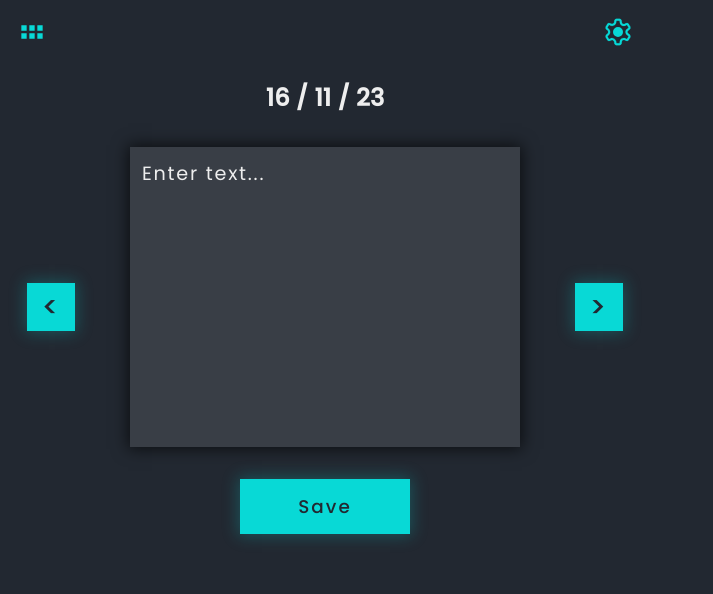
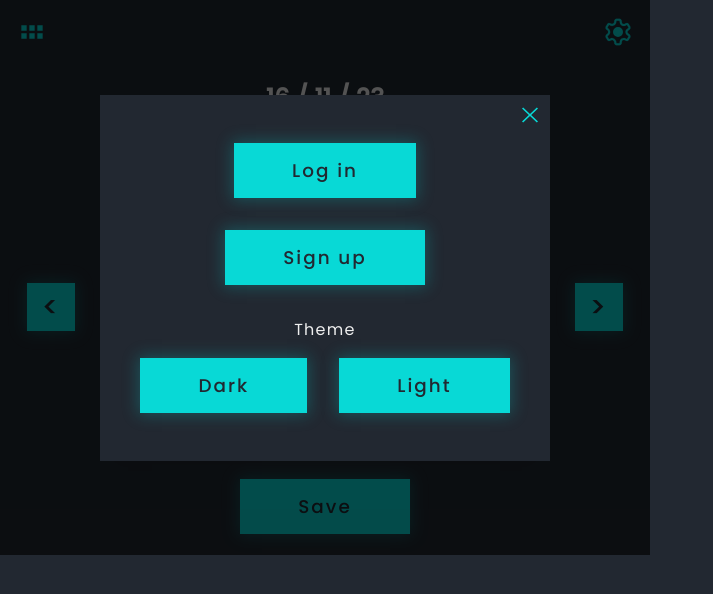
Before and after one commit to Umlen/successful-diary, a React (Create React App) app: page / in a window 1280 px wide. Both pictures are taken after a click on the button 618 px from the left and 32 px from the top of the page. Shown: the top 594 px of the page, without its empty margins (0-713 px from the left). Built offline with nearby package versions, Linux system fonts and the light colour scheme.

Commit message:
ModalWindow

```diff
--- a/src/components/SingleDay.tsx
+++ b/src/components/SingleDay.tsx
@@ -13,7 +13,7 @@ const SingleDay: FunctionComponent = () => {
       <div className="flexColumn">
         <h2>{date}</h2>
         <TextArea placeholder="Enter text..." />
-        <RectangleButton buttonText="Save" />
+        <RectangleButton>Save</RectangleButton>
       </div>
       <SquareButton>&gt;</SquareButton>
     </div>
--- a/src/components/ui/ControlsBar.tsx
+++ b/src/components/ui/ControlsBar.tsx
@@ -1,4 +1,4 @@
-import { type FunctionComponent } from 'react';
+import { useState, type FunctionComponent } from 'react';
 import gridIconDark from '../../assets/icons/grid-icon-dark.svg';
 import singleIconDark from '../../assets/icons/single-day-icon-dark.svg';
 import settingsIconDark from '../../assets/icons/settings-icon-dark.svg';
@@ -7,6 +7,7 @@ import singleIconLight from '../../assets/icons/single-day-icon-light.svg';
 import settingsIconLight from '../../assets/icons/settings-icon-light.svg'; */
 import TransparentButton from './TransparentButton';
 import styles from '../../style/ui/controlsBar.module.scss';
+import ModalWindow from './ModalWindow';
 
 interface ControlsBarProps {
   isGridView: boolean;
@@ -15,9 +16,15 @@ interface ControlsBarProps {
 
 const ControlsBar: FunctionComponent<ControlsBarProps> = (props) => {
   const { isGridView, gridViewToggler } = props;
+  const [isModalShown, setIsModalShown] = useState(false);
+
+  function modalWindowToggler(): void {
+    setIsModalShown((prevModalState) => !prevModalState);
+  }
 
   return (
     <div className={styles.controlsBar}>
+      {isModalShown && <ModalWindow modalWindowToggler={modalWindowToggler} />}
       <TransparentButton onClick={gridViewToggler}>
         {isGridView ? (
           <img src={singleIconDark} alt="" />
@@ -25,7 +32,7 @@ const ControlsBar: FunctionComponent<ControlsBarProps> = (props) => {
           <img src={gridIconDark} alt="" />
         )}
       </TransparentButton>
-      <TransparentButton>
+      <TransparentButton onClick={modalWindowToggler}>
         <img src={settingsIconDark} alt="" />
       </TransparentButton>
     </div>
--- /dev/null
+++ b/src/components/ui/ModalWindow.tsx
@@ -0,0 +1,37 @@
+import { type FunctionComponent } from 'react';
+import closeIconDark from '../../assets/icons/close-icon-dark.svg';
+/* import closeIconLight from '../../assets/icons/close-icon-light.svg'; */
+import RectangleButton from './RectangleButton';
+import styles from '../../style/ui/modalWindow.module.scss';
+
+interface ModalWindowProps {
+  modalWindowToggler: () => void;
+}
+
+const ModalWindow: FunctionComponent<ModalWindowProps> = ({
+  modalWindowToggler,
+}) => {
+  return (
+    <div className={styles.blackout}>
+      <div className={`flexColumn ${styles.modalWindow}`}>
+        <img
+          onClick={modalWindowToggler}
+          src={closeIconDark}
+          alt=""
+          className={styles.closeIcon}
+        />
+        <div className="flexColumn">
+          <RectangleButton>Log in</RectangleButton>
+          <RectangleButton>Sign up</RectangleButton>
+        </div>
+        <p className={styles.themeText}>Theme</p>
+        <div className="flexRow">
+          <RectangleButton>Dark</RectangleButton>
+          <RectangleButton>Light</RectangleButton>
+        </div>
+      </div>
+    </div>
+  );
+};
+
+export default ModalWindow;
--- a/src/components/ui/RectangleButton.tsx
+++ b/src/components/ui/RectangleButton.tsx
@@ -2,16 +2,16 @@ import { type ComponentPropsWithoutRef, type FunctionComponent } from 'react';
 import styles from '../../style/ui/buttons.module.scss';
 
 interface RectangleButtonProps extends ComponentPropsWithoutRef<'button'> {
-  buttonText: string;
+  children: JSX.Element | string;
 }
 
 const RectangleButton: FunctionComponent<RectangleButtonProps> = ({
-  buttonText,
+  children,
   ...props
 }) => {
   return (
     <button {...props} className={styles.rectangleButton}>
-      {buttonText}
+      {children}
     </button>
   );
 };
--- /dev/null
+++ b/src/style/ui/modalWindow.module.scss
@@ -0,0 +1,36 @@
+.blackout {
+  position: fixed;
+  z-index: 50;
+  top: 0;
+  left: 0;
+  width: 650px;
+  height: 555px;
+  background-color: var(--shadow-color);
+  display: grid;
+  place-items: center;
+}
+
+.modalWindow {
+  background-color: var(--main-color);
+  position: relative;
+  padding: 3rem 2.5rem;
+}
+
+.themeText {
+  letter-spacing: 1.3px;
+  margin-bottom: -1rem;
+}
+
+.closeIcon {
+  position: absolute;
+  top: 0.75rem;
+  right: 0.75rem;
+  width: 1rem;
+  height: auto;
+  cursor: pointer;
+  transition: 0.2s linear;
+
+  &:hover {
+    transform: scale(1.2);
+  }
+}
```
Also changed, not shown: src/assets/icons/close-icon-dark.svg (added), src/assets/icons/close-icon-light.svg (added).
